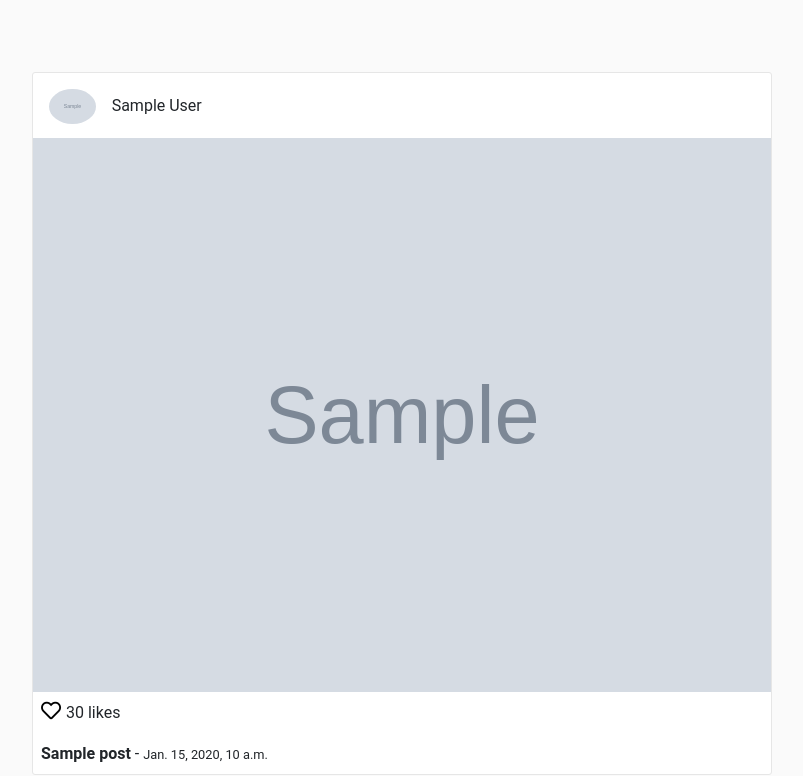
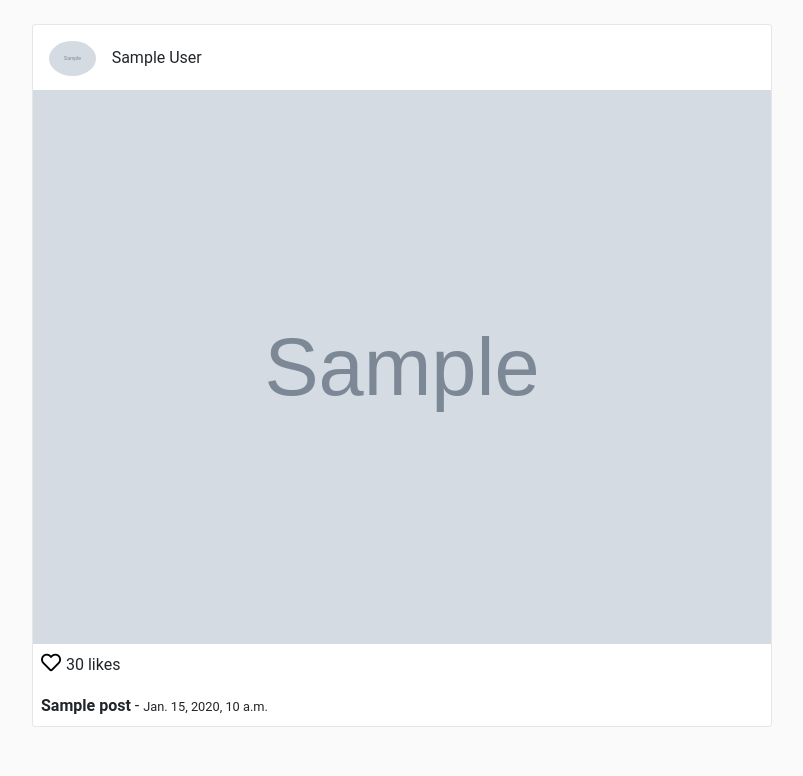
Before and after one commit to omiguelperez/basic-django-gram, a Django app: page /posts/ in a window 1280 px wide. Shown: the part 72-848 px from the top of the page, without its empty margins (238-1041 px from the left). Run offline with Django 3.2, Linux system fonts and the light colour scheme; a user stored in the database is signed in; tables that the repository leaves empty hold one stand-in row (values such as "Sample post"); grey boxes marked "Sample" are stand-in pictures; some libraries are stand-ins or nearby versions.

Commit message:
Fix margin in feed

```diff
--- a/templates/posts/feed.html
+++ b/templates/posts/feed.html
@@ -9,7 +9,7 @@
     <div class="row">
 
         {% for post in posts %}
-        <div class="col-sm-12 col-md-8 offset-md-2 mt-5 p-0 post-container">
+        <div class="col-sm-12 col-md-8 offset-md-2 p-0 post-container">
             <div class="media pt-3 pl-3 pb-1">
                 <img class="mr-3 rounded-circle" height="35" src="{{ post.profile.picture.url }}"
                     alt="{{ post.user.get_full_name }}">
```
